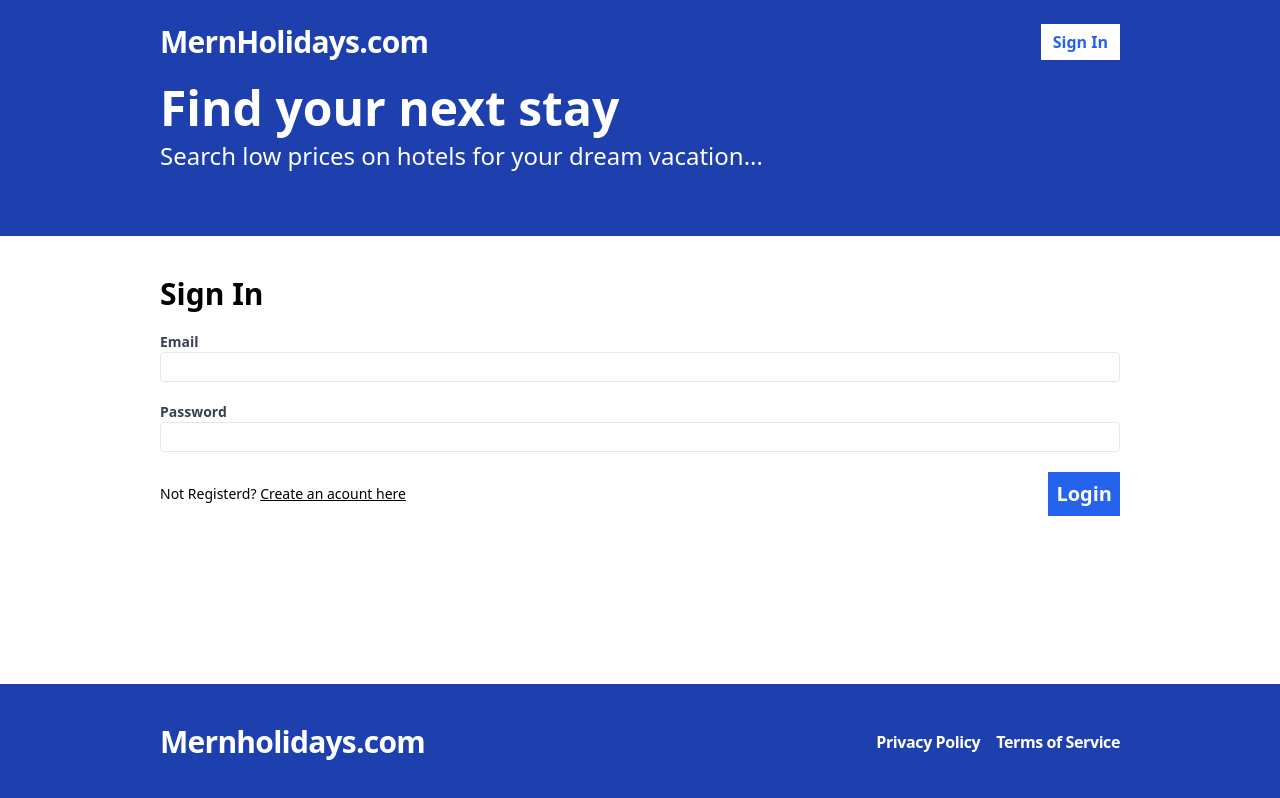
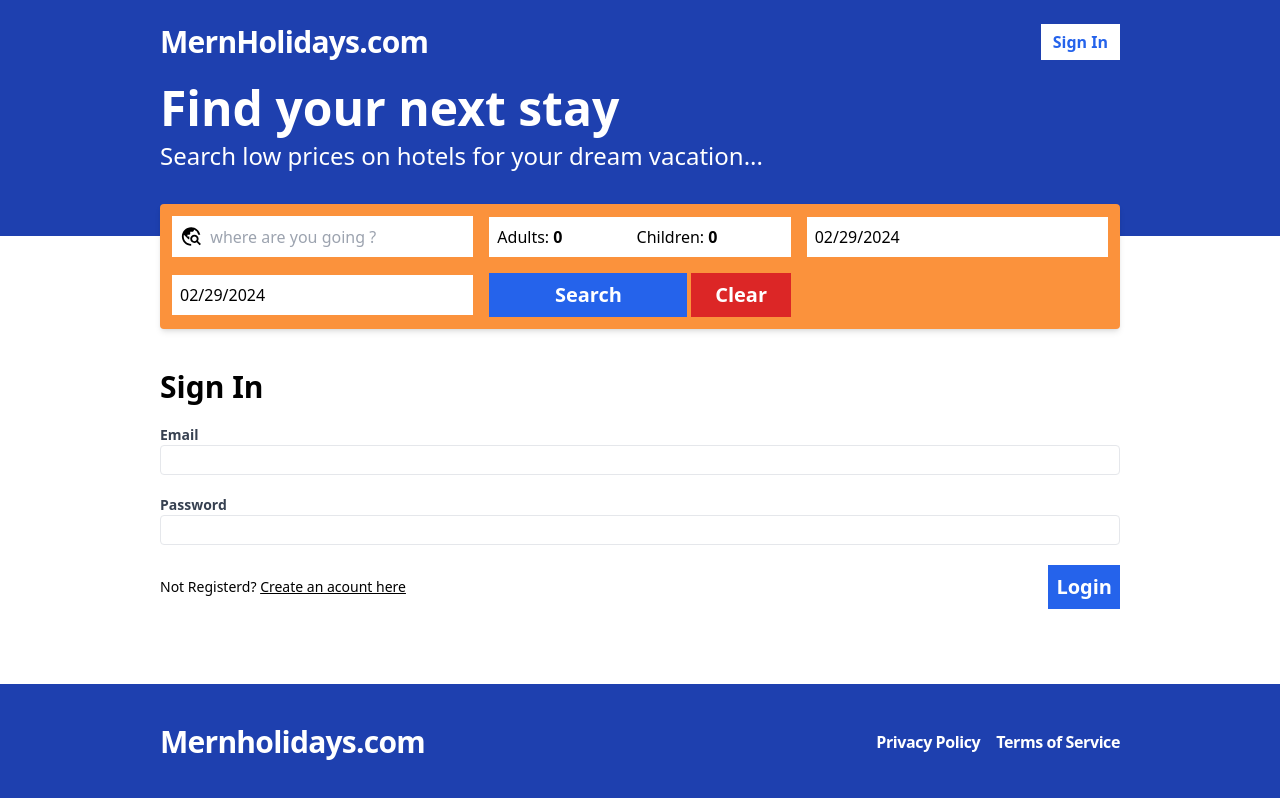
Before and after one commit to TharakaJayz/mern-hotel-booking, a React (Vite) app in the folder client/: page /sign-in in a window 1280 px wide. Built offline with nearby package versions, Linux system fonts and the light colour scheme.

Commit message:
adding searchBar

```diff
--- a/client/src/App.tsx
+++ b/client/src/App.tsx
@@ -10,6 +10,7 @@ import SignIn from "./pages/SignIn";
 import { AddHotel } from "./pages/AddHotel";
 import MyHotels from "./pages/MyHotels";
 import EditHotel from "./pages/EditHotel";
+import Search from "./pages/Search";
 
 function App() {
   const toast = useAppSeleter((state: RootState) => state.toasts);
@@ -64,7 +65,7 @@ function App() {
           path="/search"
           element={
             <Layouts>
-              <p>Search page</p>
+              <Search />
             </Layouts>
           }
         />
--- a/client/src/api-client.ts
+++ b/client/src/api-client.ts
@@ -1,6 +1,6 @@
 import { RegisterFormData } from "./pages/Register";
 import { LoginFormData } from "./pages/SignIn";
-import { HotelType } from "../../server/src/shared/types";
+import { HotelSearchResponse, HotelType } from "../../server/src/shared/types";
 const API_BASE_URL = import.meta.env.VITE_API_BASE_URL || "";
 
 export const register = async (formData: RegisterFormData) => {
@@ -116,3 +116,30 @@ export const updateMyHotelById = async(hotelFormData:FormData) =>{
 
   return response.json();
 }
+
+
+export type SearchParams = {
+  destination:string;
+  checkIn:string;
+  checkOut:string;
+  adultCount:string;
+  childCount:string;
+  page:string;
+}
+
+export const searchHotels = async(searchParams:SearchParams):Promise<HotelSearchResponse> =>{
+  const queryParms = new URLSearchParams();
+  queryParms.append("destination", searchParams.destination || "")
+  queryParms.append("checkIn", searchParams.checkIn || "")
+  queryParms.append("checkOut", searchParams.checkOut || "")
+  queryParms.append("adultCount", searchParams.adultCount || "")
+  queryParms.append("childCount", searchParams.childCount || "")
+  queryParms.append("page", searchParams.page || "");
+
+  const response = await fetch(`${API_BASE_URL}/api/hotels/search?${queryParms}`);
+  if(!response.ok){
+    throw new Error("Error fetching Hotels");
+  }
+
+  return response.json();
+}
--- a/client/src/components/SearchBar.tsx
+++ b/client/src/components/SearchBar.tsx
@@ -1,9 +1,14 @@
-import React, { useState } from "react";
+import React, { FormEvent, useState } from "react";
 import { useAppDispatch, useAppSeleter } from "../hooks/hooks";
 import { RootState } from "../store/store";
-
+import { searchActions } from "../store/Search-slice";
+import { MdTravelExplore } from "react-icons/md";
+import DatePicker from "react-datepicker";
+import "react-datepicker/dist/react-datepicker.css"
+import { useNavigate } from "react-router-dom";
 const SearchBar = () => {
   const dispatch = useAppDispatch();
+  const navigation = useNavigate();
   const searchState = useAppSeleter((state: RootState) => state.search);
 
   const [destination, setDestination] = useState<string>(
@@ -17,7 +22,69 @@ const SearchBar = () => {
 
   const [childCount, setChildCount] = useState<number>(searchState.childCount);
 
-  return <div></div>;
+  const handleSubmit = (event: FormEvent) => {
+    event.preventDefault();
+    dispatch(
+      searchActions.saveSearchValues({
+        destination,
+        checkIn,
+        checkOut,
+        adultCount,
+        childCount,
+      })
+    );
+    navigation("/search")
+  };
+
+  const minDate = new Date()
+  const maxDate = new Date()
+
+  maxDate.setFullYear(maxDate.getFullYear()+1);
+  // max date is going to be 1 year from now
+
+  return (
+    <>
+      <form
+        action=""
+        onSubmit={handleSubmit}
+        className="-mt-8 bg-orange-400 rounded shadow-md grid grid-cols-2 lg:grid-cols-3 2xl:grid-cols-5 items-center gap-4 p-3"
+      >
+        <div className="flex flex-row items-center flex-1 bg-white p-2 ">
+          <MdTravelExplore size={25} className="mr-2 " />
+          <input
+            placeholder="where are you going ?"
+            className="text-md w-full focus:outline-none"
+            value={destination}
+            onChange={(t) => {
+              setDestination(t.target.value);
+            }}
+          />
+        </div>
+        <div className="flex bg-white px-2 py-1 gap-2">
+            <label className="items-center flex">
+                Adults:
+                <input type="number" className="w-full p-1 focus:outline-none font-bold" min={1}  max={20} value={adultCount}  onChange={(event)=>{setAdultCount(parseInt(event.target.value))}} />
+            </label>
+            <label className="items-center flex">
+                Children:
+                <input type="number" className="w-full p-1 focus:outline-none font-bold" min={1}  max={20} value={childCount}  onChange={(event)=>{setChildCount(parseInt(event.target.value))}} />
+            </label>
+        </div>
+        <div>
+            <DatePicker  selected={checkIn}  onChange={(date)=>{setCheckIn(date as Date)}} selectStart = {checkIn}  endDate={checkOut} minDate={minDate} maxDate={maxDate} placeholderText="Check-in Date" className="min-w-full bg-white p-2 focus:outline-none"  wrapperClassName = "min-w-full"/>
+        </div>
+        <div>
+            <DatePicker  selected={checkOut}  onChange={(date)=>{setCheckOut(date as Date)}} selectStart = {checkIn}  endDate={checkOut} minDate={minDate} maxDate={maxDate} placeholderText="Check-in Date" className="min-w-full bg-white p-2 focus:outline-none"
+                wrapperClassName = "min-w-full"
+                />
+        </div>
+        <div className="flex gap-1">
+            <button className="w-2/3 bg-blue-600 text-white h-full p-2 font-bold text-xl hover:bg-blue-500">Search</button>
+            <button className="w-1/3 bg-red-600 text-white h-full p-2 font-bold text-xl hover:bg-red-500">Clear</button>
+        </div>
+      </form>
+    </>
+  );
 };
 
 export default SearchBar;
--- a/client/src/layouts/Layouts.tsx
+++ b/client/src/layouts/Layouts.tsx
@@ -2,6 +2,7 @@ import React from 'react'
 import Header from '../components/Header'
 import Hero from '../components/Hero'
 import Footer from '../components/Footer'
+import SearchBar from '../components/SearchBar'
 
 interface Props {
     children: React.ReactNode
@@ -12,6 +13,9 @@ const Layouts = ({ children }: Props) => {
         <div className='flex flex-col min-h-screen'>
             <Header />
             <Hero />
+            <div className="container mx-auto">
+                <SearchBar />
+            </div>
             <div className='container mx-auto py-10 flex-1'>
                 {children}
             </div>
--- /dev/null
+++ b/client/src/pages/Search.tsx
@@ -0,0 +1,30 @@
+import { useQuery } from 'react-query';
+import { useAppSeleter } from '../hooks/hooks'
+import { RootState } from '../store/store'
+import * as apiClient from "../api-client";
+import { useState } from 'react';
+
+const Search = () => {
+    const searchData = useAppSeleter((state: RootState) => state.search);
+    const [page,setPage] = useState<number>(1);
+    const searchParams = {
+        destination:searchData.destination,
+        checkIn:searchData.checkIn.toISOString(),
+        checkOut:searchData.checkOut.toISOString(),
+        adultCount:searchData.adultCount.toString(),
+        childCount:searchData.adultCount.toString(),
+        page:page.toString()
+
+
+    }
+    const {data:hotelData} = useQuery(["SearchHotels",searchParams], ()=> apiClient.searchHotels(searchParams));
+    // ["SearchHotels",searchParams] because of this if we got same data set twise then previos data will be chached !!
+    console.log("search Data", searchData)
+    return (
+        <div>
+
+        </div>
+    )
+}
+
+export default Search
```
Also changed, not shown: 1 other file (tests, documents, lock files or other folders).
